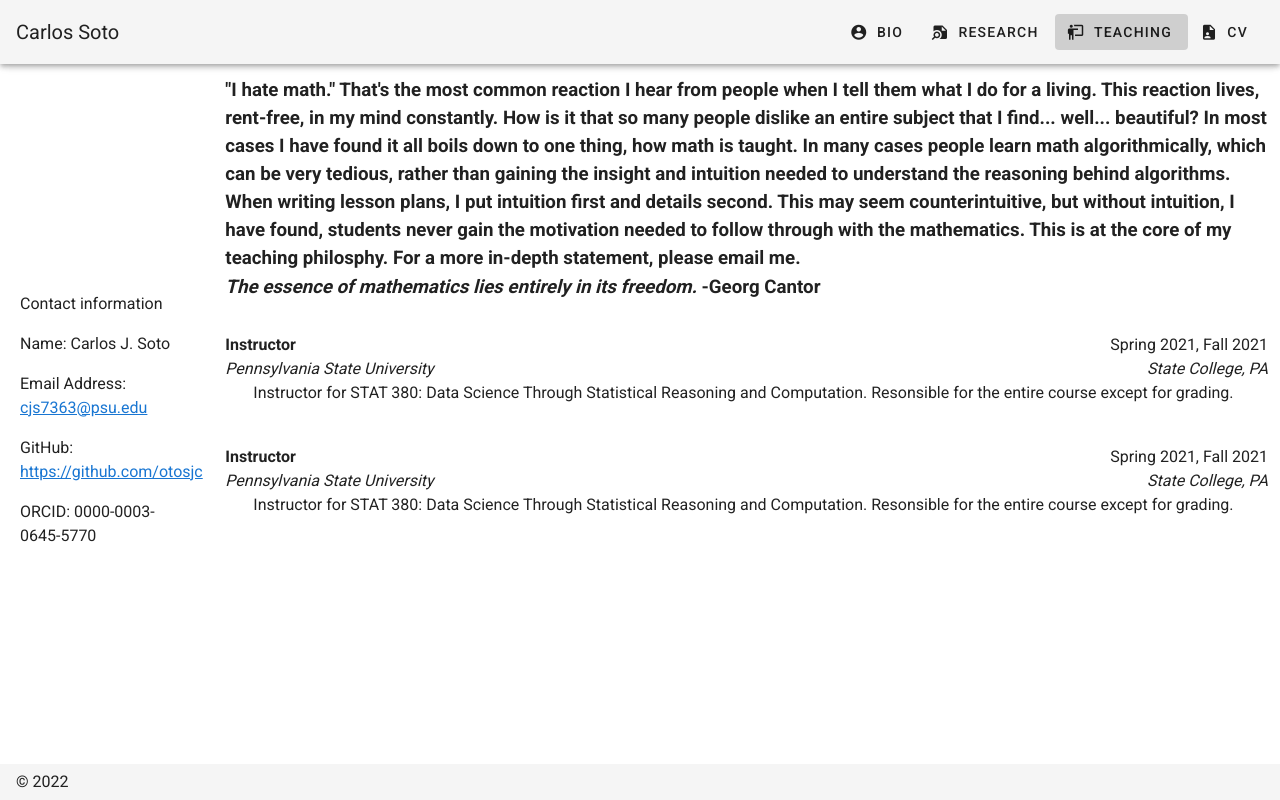
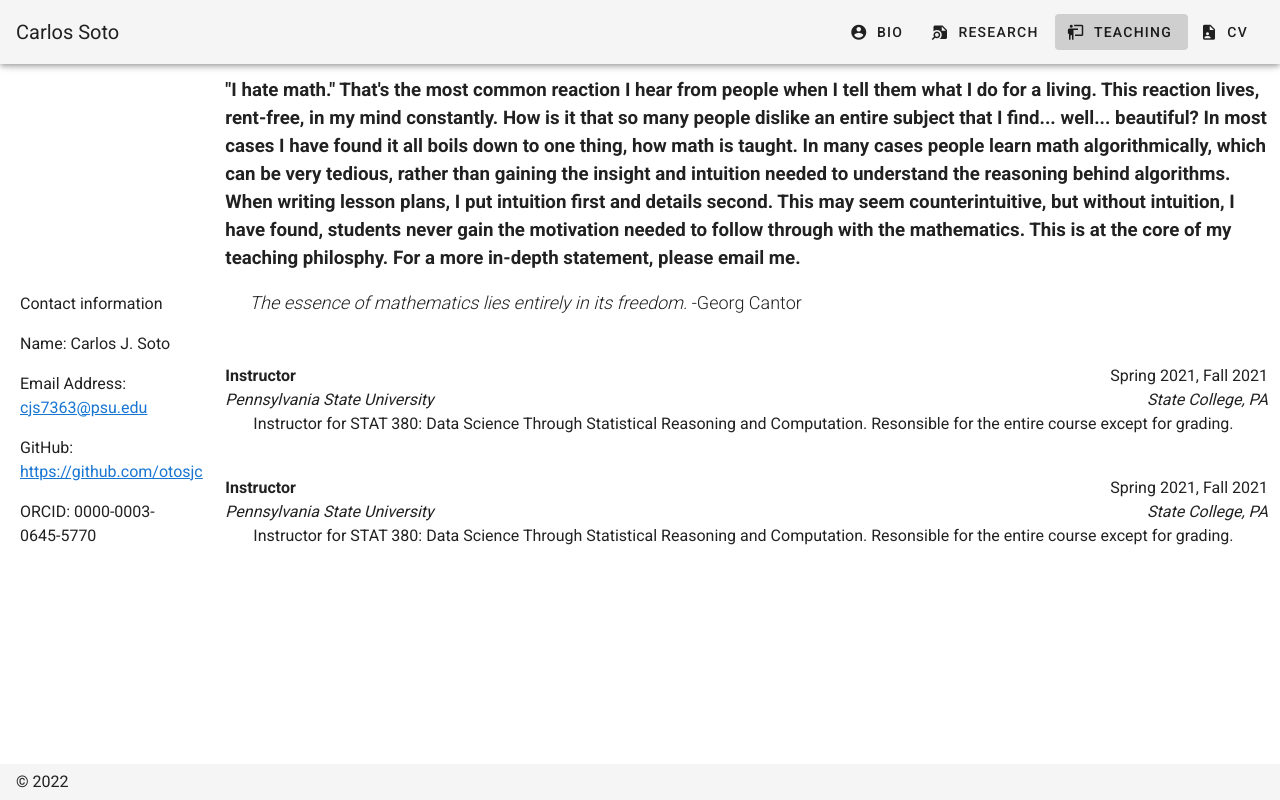
Before and after one commit to Alex-Bailon/carlos-soto-portfolio, a Nuxt app: page /teaching in a window 1280 px wide. Built offline with nearby package versions, Linux system fonts and the light colour scheme.

Commit message:
updated quote to blockquote

```diff
--- a/pages/teaching.vue
+++ b/pages/teaching.vue
@@ -15,7 +15,7 @@ export default {
     <v-row justify="center" align="center">
       <v-col cols="12">
         <h3 v-html="teaching.intro" />
-        <h3 v-html="teaching.quote" />
+        <blockquote class="blockquote" v-html="teaching.quote" />
       </v-col>
     </v-row>
     <v-row v-for="course in teaching.courses" :key="course.title" class="py-5">
```
